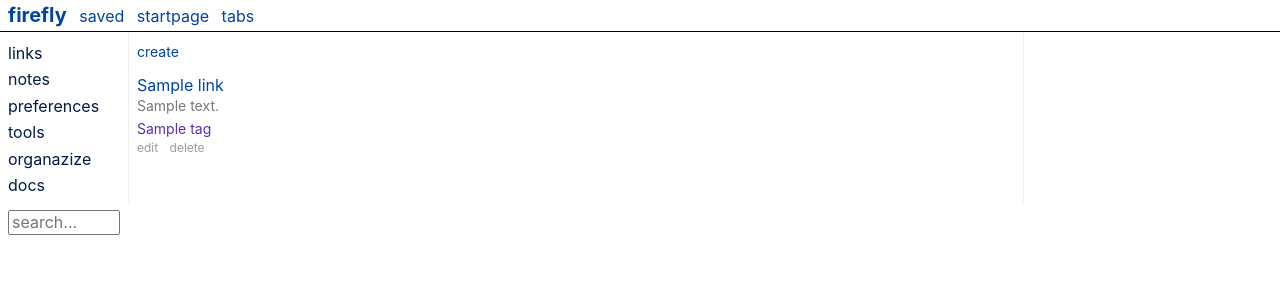
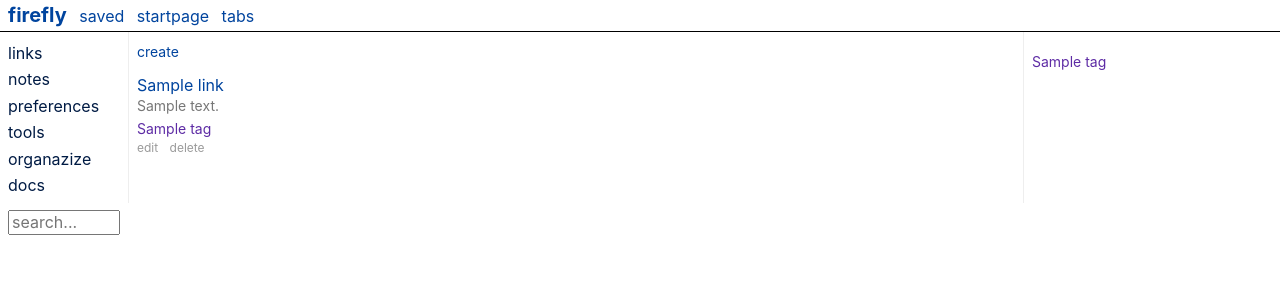
Before and after one commit to poudel/firefly, a Flask app: template firefly/templates/links.html in a window 1280 px wide. Shown: the top 300 px of the page. Run offline with Flask 2, Linux system fonts and the light colour scheme; the template is opened without the code that fills it: most values are stand-ins (such as "Sample title", 1, 10 or a date in 2020); a database or web service that is not in the repository returns one stand-in record (values such as "Sample title").

Commit message:
added tags list

```diff
--- a/firefly/links.py
+++ b/firefly/links.py
@@ -136,6 +136,10 @@ def links_pre_render(links_queryset):
     return data
 
 
+def get_tags():
+    return get_db().links.distinct("tags")
+
+
 @bp.route("/")
 def links():
     page_num = int(request.args.get("page", 1))
@@ -152,5 +156,6 @@ def links():
         "next_page_num": page_num + 1 if len(links_qs) == page_size else None,
         "prev_page_num": page_num - 1 if page_num > 1 else None,
         "selected_tag": tag,
+        "tags": get_tags(),
     }
     return render_template("links.html", **context)
--- a/firefly/templates/base.html
+++ b/firefly/templates/base.html
@@ -49,6 +49,8 @@
                     {% endblock %}
                 </div>
                 <div class="fl w-20 pa2">
+                    {% block right_sidebar %}
+                    {% endblock %}
                 </div>
         </div>
         {% endblock %}
--- a/firefly/templates/links.html
+++ b/firefly/templates/links.html
@@ -88,6 +88,16 @@
     </div>
 {% endblock content %}
 
+{% block right_sidebar %}
+    <div class="pv2">
+        {% for tag in tags %}
+            <div class="mt1">
+                <a class="link underline-hover f6 purple" href="{{ url_for('links.links', tag=tag) }}">{{ tag }}</a>
+            </div>
+        {% endfor %}
+    </div>
+{% endblock %}
+
 {% block footer %}
     <script src="{{ url_for('static', filename='clipboard.min.js') }}"></script>
     <script>
```
Also changed, not shown: tests/test_links.py (+15 -1 lines).
